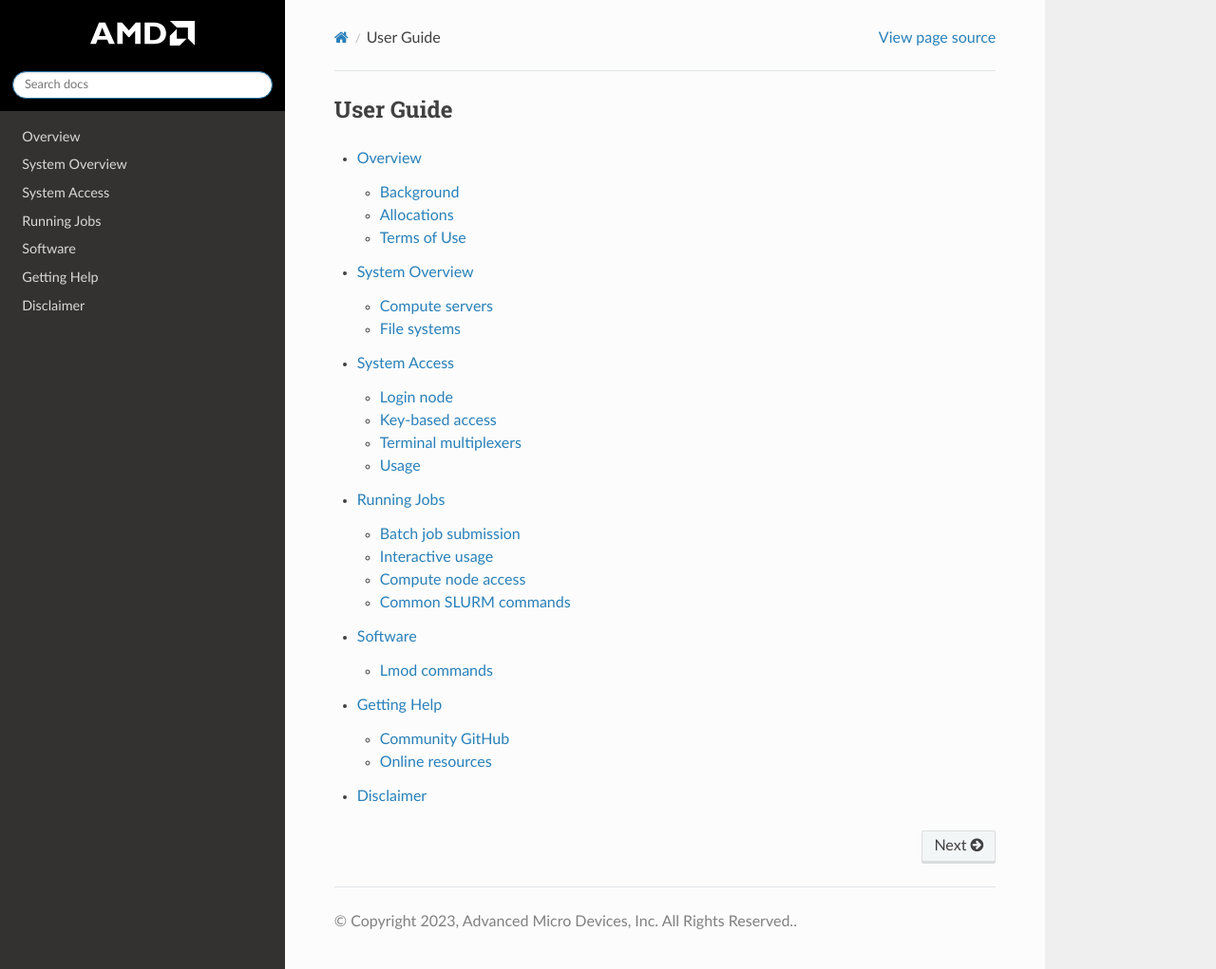
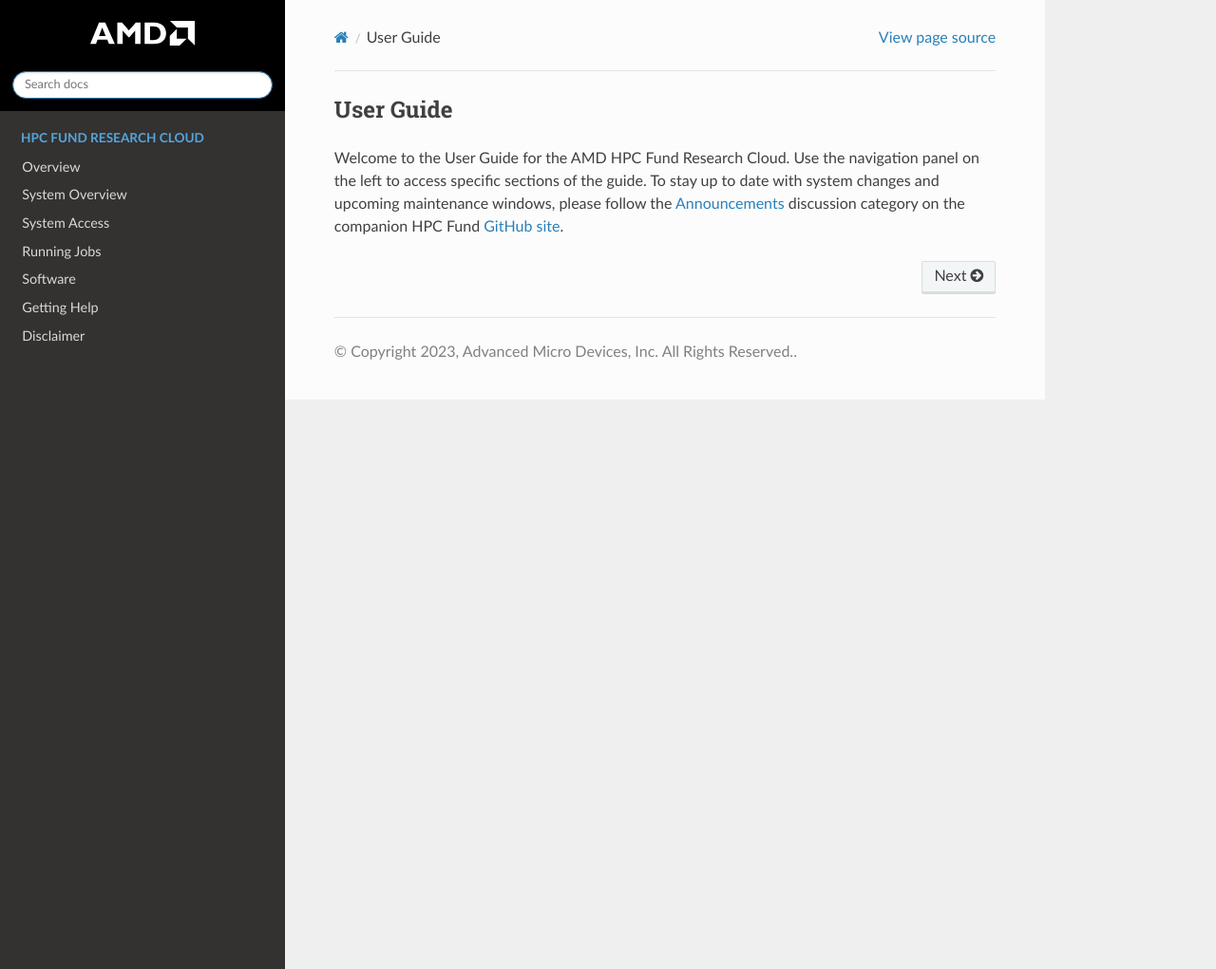
Before and after one commit to AMDResearch/hpcfund, a Sphinx documentation site: the page built from docs/index.rst, in a window 1280 px wide and 1021 px high. Shown: the whole window at 95% size. Built offline with Sphinx 7.4.7 and the Read the Docs theme 2.0.0, drawn with Linux system fonts in a browser that asks for light colours.

Commit message:
hide toc on main page and add pointer to announcements

```diff
--- a/docs/index.rst
+++ b/docs/index.rst
@@ -1,10 +1,20 @@
 .. HPC Fund documentation
 
 User Guide
-====================================
+===========
+
+Welcome to the User Guide for the AMD HPC Fund Research Cloud.  Use
+the navigation panel on the left to access specific sections of the
+guide. To stay up to date with system changes and upcoming maintenance
+windows, please follow the `Announcements
+<https://github.com/AMDResearch/hpcfund/discussions/categories/announcements>`_
+discussion category on the companion HPC Fund `GitHub site
+<https://github.com/AMDResearch/hpcfund>`_.
 
 .. toctree::
-   :maxdepth: 2
+   :maxdepth: 3
+   :caption: HPC Fund Research Cloud
+   :hidden:
 
    introduction
    hardware
```
